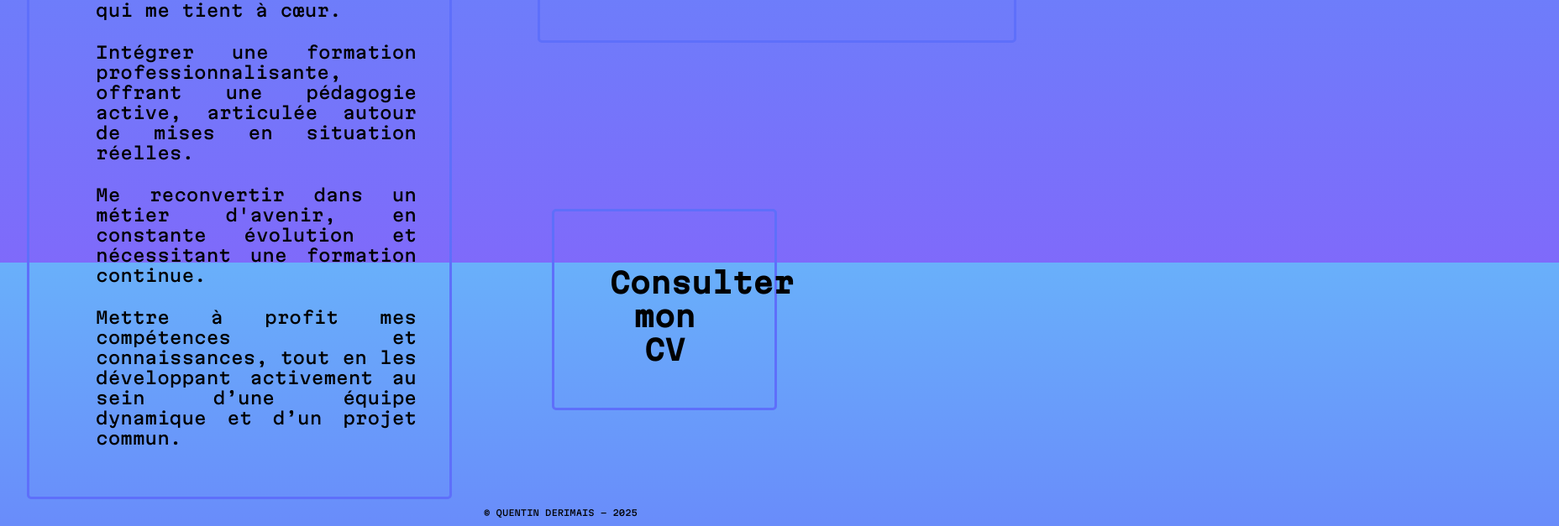
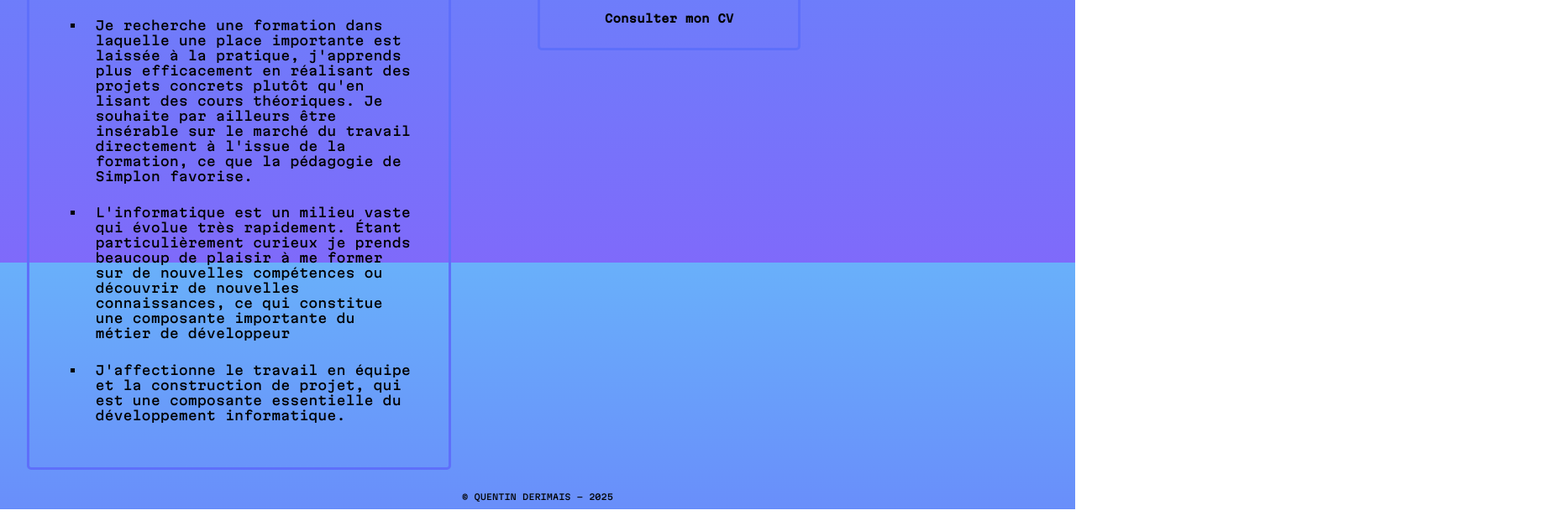
Before and after one commit to Quentindrms/carte-de-visite, a plain HTML site: page index.html in a window 1280 px wide. Shown: the part 487-1114 px from the top of the page at 84% size, 1856 px wide, since content can reach past the window. Drawn offline with Linux system fonts and the light colour scheme.

Commit message:
Modification de la liste des motivations Ajouts de puces devant chaque motivations Modification de la taille des polices d'écriture pour les rendre dynamiques Ajustement de la grille CSS

```diff
--- a/index.html
+++ b/index.html
@@ -5,6 +5,7 @@
 <!-- Entête de la page, contient les informations sur les métadonnées
  La règle d'encodage des caractères et les dimmensions du viewport (l'endroit où s'affiche la
  page dans le navigateur)-->
+
 <head>
     <meta charset="UTF-8">
     <meta name="viewport" content="width=device-width, initial-scale=1.0">
@@ -23,15 +24,22 @@
     </header>
 
     <section id="main">
-    <nav class="nav-list" id="nav-motivation">
+        <section class="nav-list" id="nav-motivation">
             <h2 class="nav-list-title">Mes motivations à intégrer Simplon</h2>
             <ul id="list-motivation">
-            <li>Faire de ma passion pour l'informatique un métier qui me tient à cœur.</li>
-            <li>Intégrer une formation professionnalisante, offrant une pédagogie active, articulée autour de mises en situation réelles.</li>
-            <li>Me reconvertir dans un métier d'avenir, en constante évolution et nécessitant une formation continue.</li>
-            <li>Mettre à profit mes compétences et connaissances, tout en les développant activement au sein d’une équipe dynamique et d’un projet commun.</li>
+                <li>Passionné par l'informatique depuis mon enfance, j'ai développé un intérêt très fort pour le
+                    développement informatique et souhaite désormais faire de ma passion un métier.</li>
+                <li>Je recherche une formation dans laquelle une place importante est laissée à la pratique, j'apprends
+                    plus efficacement en réalisant des projets concrets plutôt qu'en lisant des cours théoriques. Je
+                    souhaite par ailleurs être insérable sur le marché du travail directement à l'issue de la formation,
+                    ce que la pédagogie de Simplon favorise.</li>
+                <li>L'informatique est un milieu vaste qui évolue très rapidement. Étant particulièrement curieux je
+                    prends beaucoup de plaisir à me former sur de nouvelles compétences ou découvrir de nouvelles
+                    connaissances, ce qui constitue une composante importante du métier de développeur</li>
+                <li>J'affectionne le travail en équipe et la construction de projet, qui est une composante essentielle
+                    du développement informatique.</li>
             </ul>
-    </nav>
+        </section>
 
         <!-- Même principe que le conteneur précédent
  Ouverture du lien dans un nouvel onglet
@@ -40,18 +48,24 @@
         <nav class="nav-list" id="nav-social">
             <h2 class="nav-list-title">Mes profils en ligne</h2>
             <ul id="list-social">
-            <li><a href="https://www.linkedin.com/in/quentin-derimais/" target="_blank" class="social-link"><img src="./icons/linkedin-icon.png" alt="logo Linkedin">Linkedin</a></li>
-            <li><a href="https://github.com/Quentindrms" target="_blank" class="social-link"><img src="./icons/github-icon.png" alt="logo Github">Github</a></li>
-            <li><a href="https://www.codewars.com/users/Quentde38" target="_blank" class="social-link"><img src="./icons/code-wars.png" alt="logo Codewars">Codewars</a></li>
-            <li><a href="https://www.codecademy.com/profiles/qdrms" target="_blank" class="social-link"><img src="./icons/code-academy.png" alt="Logo Codeacademy">Codeacademy</a></li>
+                <li><a href="https://www.linkedin.com/in/quentin-derimais/" target="_blank" class="social-link"><img
+                            src="./icons/linkedin-icon.png" alt="logo Linkedin">Linkedin</a></li>
+                <li><a href="https://github.com/Quentindrms" target="_blank" class="social-link"><img
+                            src="./icons/github-icon.png" alt="logo Github">Github</a></li>
+                <li><a href="https://www.codewars.com/users/Quentde38" target="_blank" class="social-link"><img
+                            src="./icons/code-wars.png" alt="logo Codewars">Codewars</a></li>
+                <li><a href="https://www.codecademy.com/profiles/qdrms" target="_blank" class="social-link"><img
+                            src="./icons/code-academy.png" alt="Logo Codeacademy">Codeacademy</a></li>
             </ul>
         </nav>
 
         <!-- Conteneur pour lien cliquable menant vers le CV-->
 
-    <nav class="nav-list" id="nav-cv">
-        <a href="./CV/index.html" target="_blank" title="Consulter mon cv"><h2 class="nav-list-title" id="cv-title">Consulter mon CV</h2></a>
-    </nav>
+        <section class="nav-list" id="nav-cv">
+            <a href="./CV/index.html" target="_blank" title="Consulter mon cv">
+                <h2 class="nav-list-title" id="cv-title">Consulter mon CV</h2>
+            </a>
+        </section>
     </section>
 
     <footer>
--- a/style.css
+++ b/style.css
@@ -23,7 +23,7 @@
 /** === GESTION DES BALISES COMMUNES === */
 
 html {
-    font-size: 13px;
+    font-size: 1vw;
 }
 
 /** Propriétés body
@@ -39,9 +39,9 @@ body {
     background: linear-gradient(0deg, rgba(127, 106, 250, 1) 0%, rgba(105, 130, 250, 1) 50%, rgba(105, 176, 250, 1) 100%);
     background-repeat: no-repeat;
     background-attachment: fixed;
-    font-size: 20px;
+    font-size: 1vw;
 
-    max-content: 100%;
+
     overflow-x: hidden;
 }
 
@@ -65,13 +65,13 @@ Création d'une grille suivant le modèle 4 colonnes / 4 lignes
 
 #main{
     display: grid;
-
     width: fit-content;
 
+    grid-template-columns: repeat(4, 1fr);
     grid-template:
-    "MOTIV MOTIV  SOCIAL SOCIAL" auto
-    "MOTIV MOTIV  SOCIAL SOCIAL" auto
-    "MOTIV MOTIV  CV ." auto;
+    "MOTIV MOTIV  SOCIAL SOCIAL"
+    "MOTIV MOTIV  CV CV"
+    "MOTIV MOTIV  . .";
 }
 
 /** Proprités title-name
@@ -90,8 +90,6 @@ Création d'une grille suivant le modèle 4 colonnes / 4 lignes
     text-transform: uppercase;
 
     border-bottom: 5px solid #6982FA;
-
-
 }
 
 /** Utilisation de clip-path pour ne pas afficher la partie de l'image en dehors du cercle
@@ -102,8 +100,6 @@ redimensionnement de l'image et positionnement sur le côté droit du titre
     width: 200px;
     height: auto;
     clip-path: circle(38%);
-
-
 }
 
 /** Conteneur commun contenant les deux listes motivations et social
@@ -132,7 +128,7 @@ Largeur maximale définit automatiquement
     border-bottom: 5px solid #5E6FFA;
 
     text-align: center;
-    font-size: 2.5rem;
+    font-size: 2vw;
 }
 
 /** === Propriétés propres à la partie motivations  === **/
@@ -152,15 +148,16 @@ Positionnement du conteneur **/
 }
 
 #list-motivation {
-    text-align: justify;
-    font-size: 1.5rem;
+    font-size: 1.15vw;
+    text-wrap: wrap;
 }
 
 /** Ajout d'un padding pour centrer les éléments dans le conteneur **/
 
 #list-motivation li {
     padding: 1rem;
-    list-style: none;
+    list-style-type: none;
+    list-style-type: square;
 }
 
 /** === Propriétés propres à partie social === **/
@@ -234,11 +231,20 @@ img {
 */
 
 #nav-cv {
-    width: 60%;
-    height: 50%;
 
-    margin-top: 5%;
-    margin-left: 5%;
+    margin-top: 1vw;
+
+    min-width: 20%;
+    max-width: 40%;
+    min-height: 20%;
+    max-height: 30%;
+
+
+
+    align-items: center;
+
+    width: auto;
+    height: auto;
 
     grid-area: CV;
 
@@ -261,16 +267,21 @@ img {
 }
 
 #cv-title{
+    justify-content: center;
     border: none;
-    padding: 3rem;
+    font-size: 1vw;
+    padding: 0;
     color: black;
 }
 
 #footer-note {
+    display: flex;
+    flex-direction: row;
+    align-items: center;
+    justify-content: center;
+
     font-family: "Martian-Mono-Semi-Expanded-Medium";
     font-size: 0.75rem;
 
-    position: relative;
-    left: 45%;
-    top: 95%
+    margin-top: 2rem;
 }
```
Lines whose indentation alone changed are shown as unchanged.
